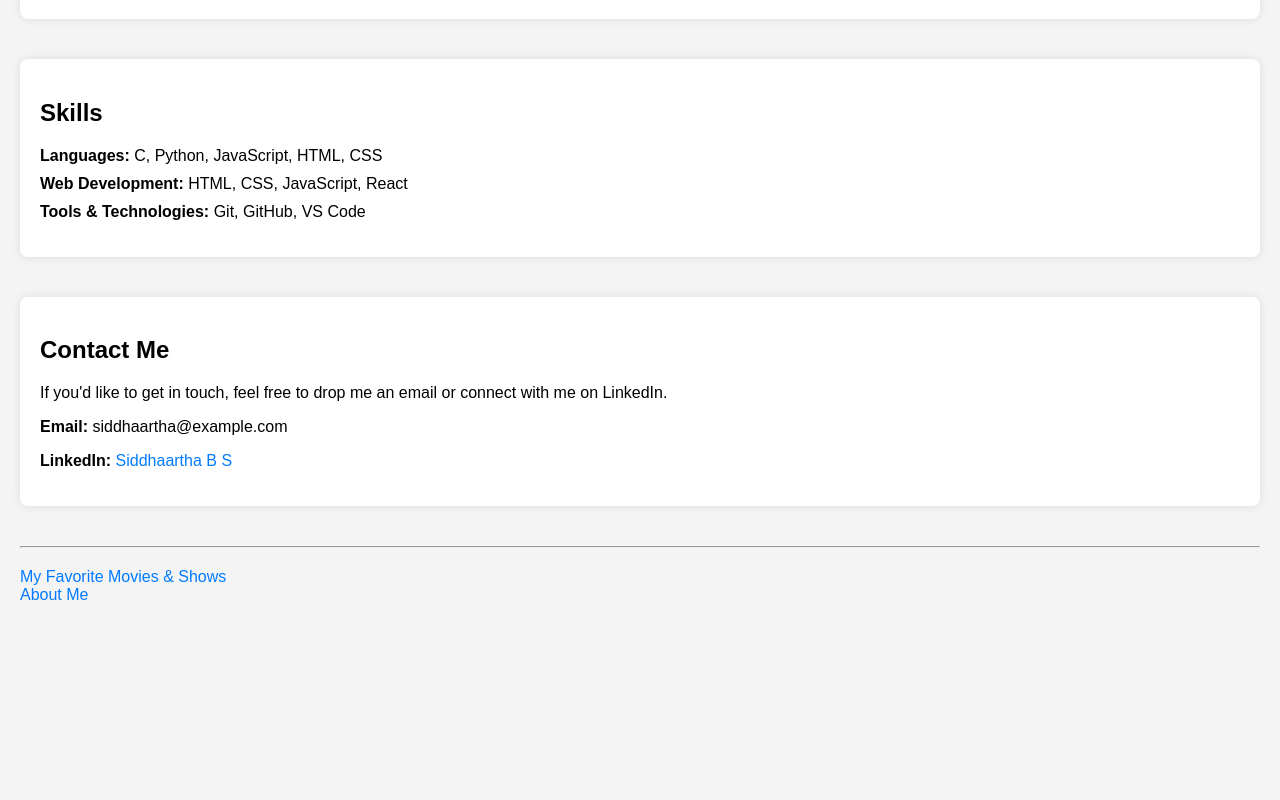
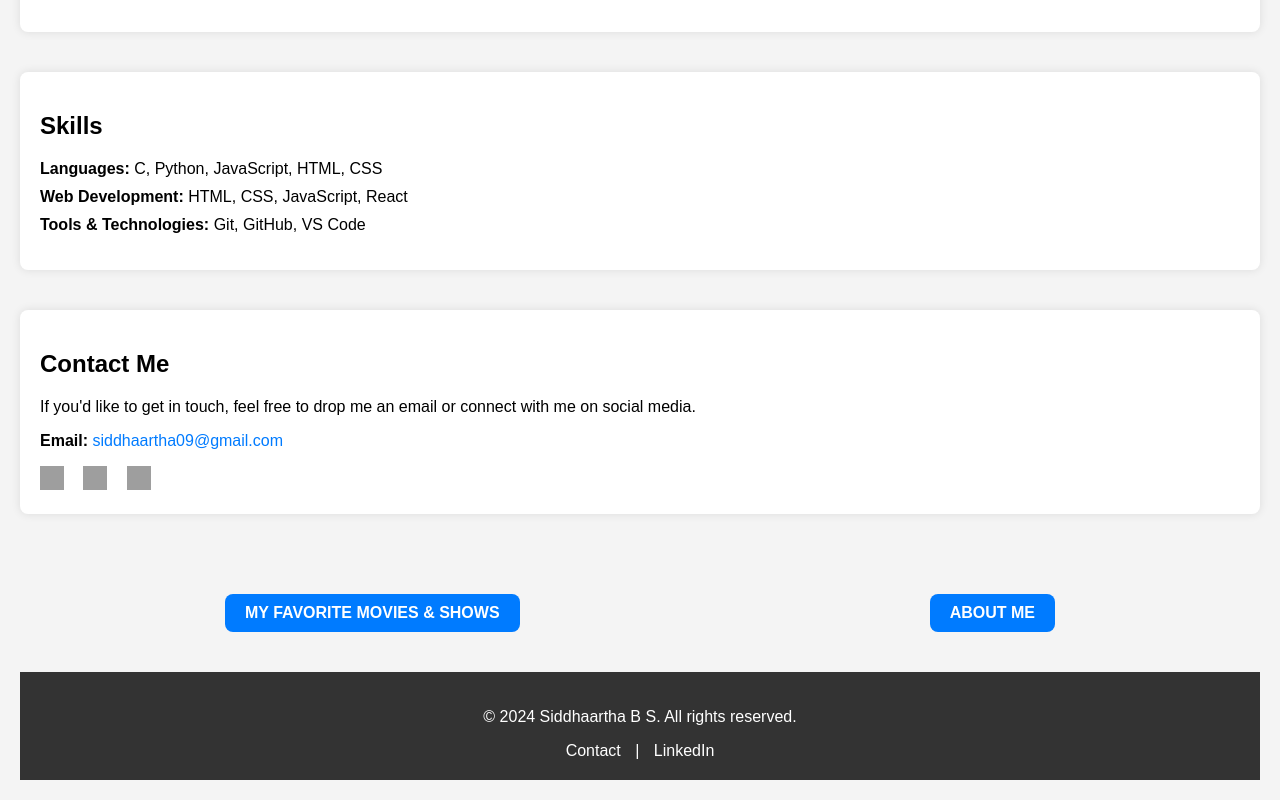
Before and after one commit to SIDDHAARTHAA/HTML-portfolio, a plain HTML site: page index.html in a window 1280 px wide. Shown: the part 343-1143 px from the top of the page. Before the commit the page ends 967 px from the top, so only its background shows below. Drawn offline with Linux system fonts and the light colour scheme; grey boxes are pictures that could not be loaded.

Commit message:
Add files via upload

```diff
--- a/index.html
+++ b/index.html
@@ -10,22 +10,15 @@
             background-color: #f4f4f4;
             margin: 0;
             padding: 20px;
+            display: flex;
+            flex-direction: column;
+            min-height: 100vh;
         }
         h1 {
             color: #333;
         }
         h3 {
             color: #666;
-        }
-        a {
-            text-decoration: none;
-            color: #007BFF;
-        }
-        a:hover {
-            text-decoration: underline;
-        }
-        hr {
-            margin: 20px 0;
         }
         .section {
             margin-bottom: 40px;
@@ -42,6 +35,51 @@
         }
         li {
             margin: 10px 0;
+        }
+        a {
+            text-decoration: none;
+            color: #007BFF;
+        }
+        a:hover {
+            text-decoration: underline;
+        }
+        .icons a {
+            margin-right: 15px;
+        }
+        .icons img {
+            width: 24px;
+            height: 24px;
+        }
+        .footer {
+            margin-top: auto;
+            text-align: center;
+            padding: 20px;
+            background-color: #333;
+            color: #fff;
+        }
+        .footer a {
+            color: #fff;
+            margin: 0 10px;
+        }
+        .footer a:hover {
+            text-decoration: underline;
+        }
+        .links {
+            display: flex;
+            justify-content: space-around;
+            margin: 40px 0;
+        }
+        .links a {
+            padding: 10px 20px;
+            background-color: #007BFF;
+            color: white;
+            border-radius: 8px;
+            text-transform: uppercase;
+            font-weight: bold;
+            text-align: center;
+        }
+        .links a:hover {
+            background-color: #0056b3;
         }
     </style>
 </head>
@@ -70,14 +108,30 @@
 
     <div class="section contact">
         <h2>Contact Me</h2>
-        <p>If you'd like to get in touch, feel free to drop me an email or connect with me on LinkedIn.</p>
-        <p><strong>Email:</strong> siddhaartha@example.com</p>
-        <p><strong>LinkedIn:</strong> <a href="https://www.linkedin.com/in/siddhaartha" target="_blank">Siddhaartha B S</a></p>
+        <p>If you'd like to get in touch, feel free to drop me an email or connect with me on social media.</p>
+        <p><strong>Email:</strong> <a href="mailto:siddhaartha09@gmail.com">siddhaartha09@gmail.com</a></p>
+        <div class="icons">
+            <a href="https://www.linkedin.com/in/siddhaartha-b-s-16802b2b7" target="_blank">
+                <img src="https://cdn-icons-png.flaticon.com/512/174/174857.png" alt="LinkedIn">
+            </a>
+            <a href="https://www.instagram.com/siddhaartha_bs" target="_blank">
+                <img src="https://cdn-icons-png.flaticon.com/512/174/174855.png" alt="Instagram">
+            </a>
+            <a href="https://open.spotify.com/playlist/37i9dQZF1EpiMN2g37xL9l?si=h793Fv4qSoiJGArV3SLc0w&pi=a-8x_smjekQ6u7" target="_blank">
+                <img src="https://cdn-icons-png.flaticon.com/512/174/174872.png" alt="Spotify">
+            </a>
+        </div>
     </div>
 
-    <hr>
-    <a href="./movieRanking.html">My Favorite Movies & Shows</a>
-    <br>
-    <a href="./aboutMe.html">About Me</a>
+    <div class="links">
+        <a href="./movieRanking.html">My Favorite Movies & Shows</a>
+        <a href="./aboutMe.html">About Me</a>
+    </div>
+
+    <div class="footer">
+        <p>&copy; 2024 Siddhaartha B S. All rights reserved.</p>
+        <a href="mailto:siddhaartha09@gmail.com">Contact</a> |
+        <a href="https://www.linkedin.com/in/siddhaartha-b-s-16802b2b7" target="_blank">LinkedIn</a>
+    </div>
 </body>
 </html>
```
